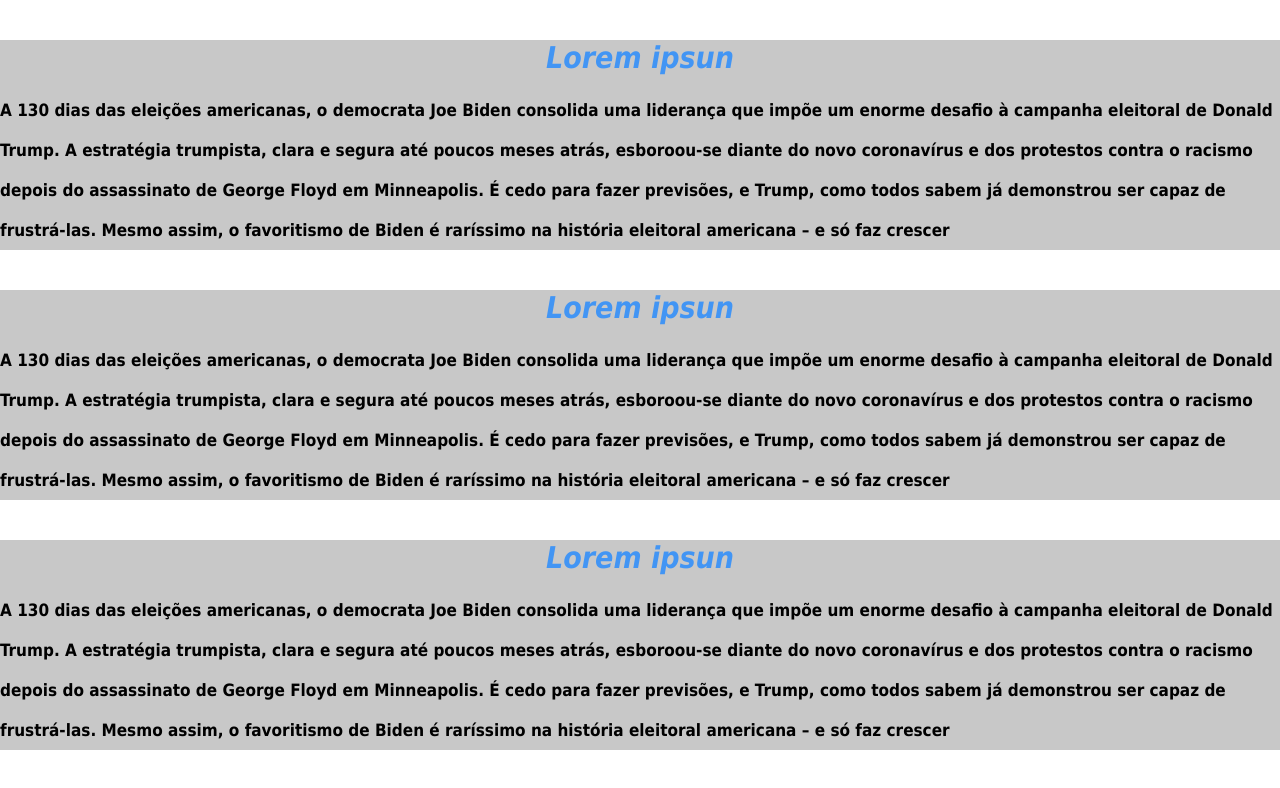
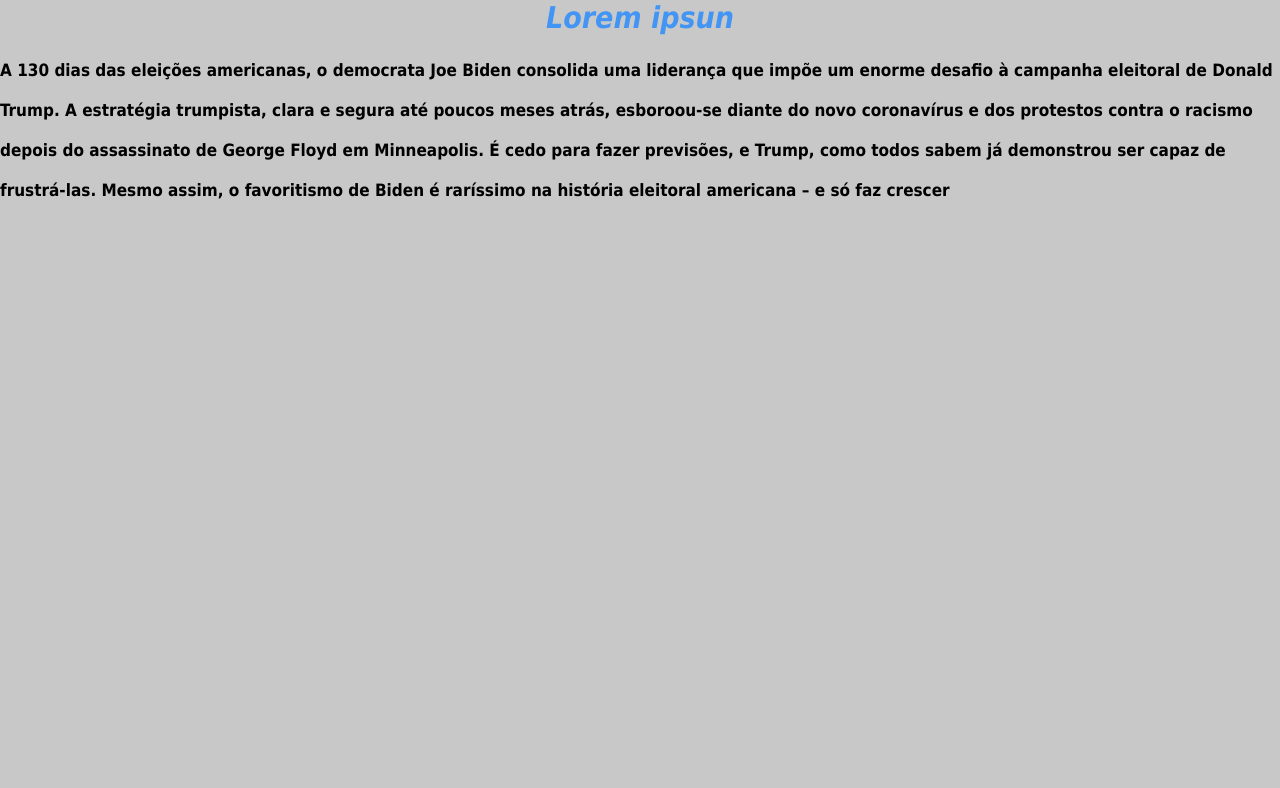
Before and after one commit to mlima3696/cursoweb, a plain HTML site: page aulas/index.html in a window 1280 px wide. Drawn offline with Linux system fonts and the light colour scheme.

Commit message:
Manipulando dimensões

```diff
--- a/aulas/css/style.css
+++ b/aulas/css/style.css
@@ -4,10 +4,14 @@
 
 }
 
+html,body{
+	height: 100%;
+}
+
 .artigo{
 	background-color: rgb(200,200,200);
-	width: 1280px;
-	margin: 40px auto;
+	width: 100%;
+	height: 100%;
 	text-align: center;
 }
 
--- a/aulas/index.html
+++ b/aulas/index.html
@@ -10,13 +10,15 @@
 		<h1>Lorem ipsun</h1>
 		<p>A 130 dias das eleições americanas, o democrata Joe Biden consolida uma liderança que impõe um enorme desafio à campanha eleitoral de Donald Trump. A estratégia trumpista, clara e segura até poucos meses atrás, esboroou-se diante do novo coronavírus e dos protestos contra o racismo depois do assassinato de George Floyd em Minneapolis. É cedo para fazer previsões, e Trump, como todos sabem já demonstrou ser capaz de frustrá-las. Mesmo assim, o favoritismo de Biden é raríssimo na história eleitoral americana – e só faz crescer</p>
 	</div>
-	<div class="artigo">
-		<h1>Lorem ipsun</h1>
-		<p>A 130 dias das eleições americanas, o democrata Joe Biden consolida uma liderança que impõe um enorme desafio à campanha eleitoral de Donald Trump. A estratégia trumpista, clara e segura até poucos meses atrás, esboroou-se diante do novo coronavírus e dos protestos contra o racismo depois do assassinato de George Floyd em Minneapolis. É cedo para fazer previsões, e Trump, como todos sabem já demonstrou ser capaz de frustrá-las. Mesmo assim, o favoritismo de Biden é raríssimo na história eleitoral americana – e só faz crescer</p>
-	</div>
-	<div class="artigo">
-		<h1>Lorem ipsun</h1>
-		<p>A 130 dias das eleições americanas, o democrata Joe Biden consolida uma liderança que impõe um enorme desafio à campanha eleitoral de Donald Trump. A estratégia trumpista, clara e segura até poucos meses atrás, esboroou-se diante do novo coronavírus e dos protestos contra o racismo depois do assassinato de George Floyd em Minneapolis. É cedo para fazer previsões, e Trump, como todos sabem já demonstrou ser capaz de frustrá-las. Mesmo assim, o favoritismo de Biden é raríssimo na história eleitoral americana – e só faz crescer</p>
-	</div>
+
+	<!--
+		<style type="text/css">
+		p{
+			letter-spacing: 20px;
+			line-height: 30px;
+		}
+	</style>
+	<p>Olá Mundo!<br/>Olá Mundo!</p>
+	-->
 </body>
 </html>
```
